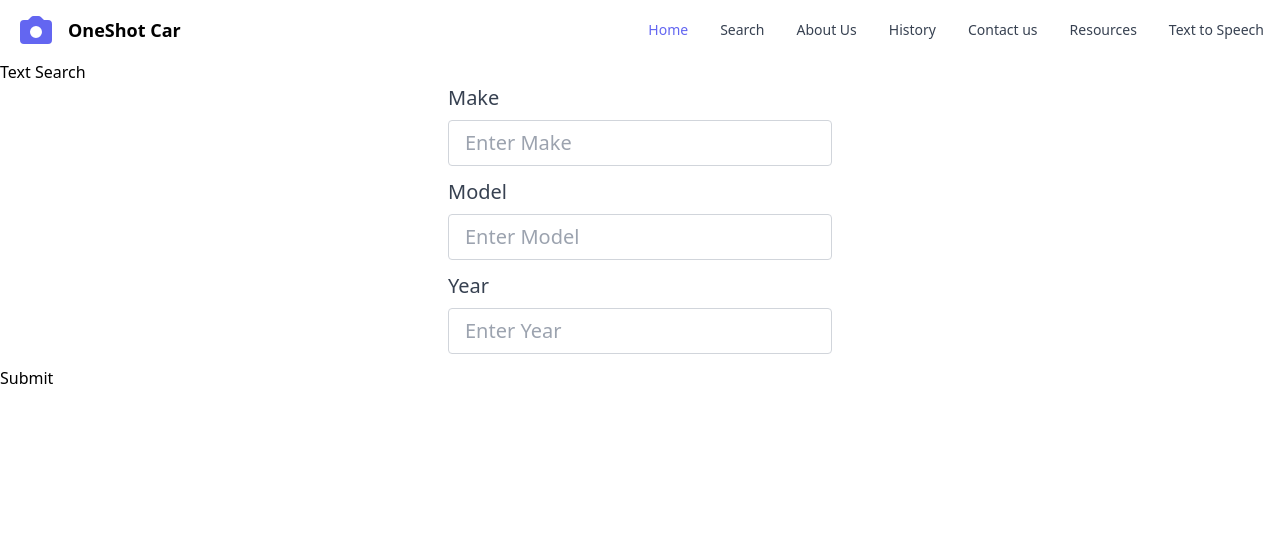
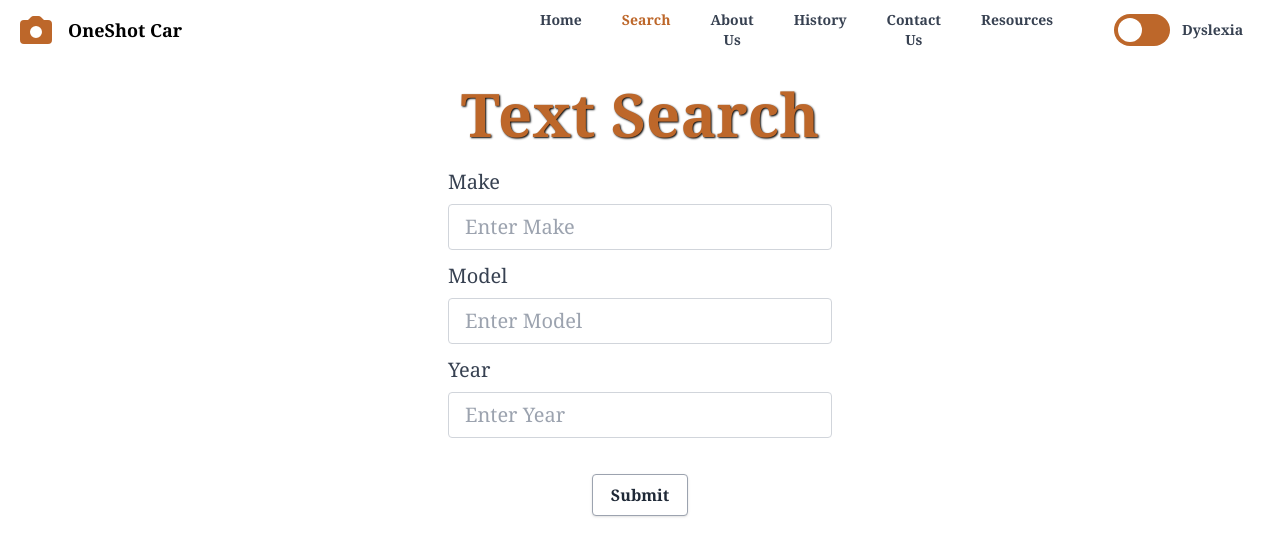
Before and after one commit to BWSullivan/OneShotCar, a Flask app: page /search in a window 1280 px wide. Shown: the top 556 px of the page. Run offline with Flask 2, Linux system fonts and the light colour scheme; style sheets or scripts are compiled from the project's sources; parts of the project's set-up code (start-up, migrations or seed data) failed here and were passed over.

Commit message:
formatted text search page

```diff
--- a/static/dist/output.css
+++ b/static/dist/output.css
@@ -754,6 +769,10 @@ Ensure the default browser behavior of the `hidden` attribute.
 
 .w-6\/12 {
   width: 50%;
+}
+
+.w-24 {
+  width: 6rem;
 }
 
 .max-w-lg {
@@ -945,11 +969,34 @@ Ensure the default browser behavior of the `hidden` attribute.
   background-color: rgb(226 232 240 / var(--tw-bg-opacity));
 }
 
+.bg-black {
+  --tw-bg-opacity: 1;
+  background-color: rgb(0 0 0 / var(--tw-bg-opacity));
+}
+
+.bg-red-500 {
+  --tw-bg-opacity: 1;
+  background-color: rgb(239 68 68 / var(--tw-bg-opacity));
+}
+
 .bg-gray-700 {
   --tw-bg-opacity: 1;
   background-color: rgb(55 65 81 / var(--tw-bg-opacity));
 }
 
+.bg-indigo-500 {
+  --tw-bg-opacity: 1;
+  background-color: rgb(99 102 241 / var(--tw-bg-opacity));
+}
+
+.bg-opacity-50 {
+  --tw-bg-opacity: 0.5;
+}
+
+.bg-clip-padding {
+  background-clip: padding-box;
+}
+
 .object-cover {
   -o-object-fit: cover;
      object-fit: cover;
@@ -1410,6 +1485,12 @@ input:checked ~ .dot {
     margin-left: calc(2.5rem * calc(1 - var(--tw-space-x-reverse)));
   }
 
+  .md\:space-x-8 > :not([hidden]) ~ :not([hidden]) {
+    --tw-space-x-reverse: 0;
+    margin-right: calc(2rem * var(--tw-space-x-reverse));
+    margin-left: calc(2rem * calc(1 - var(--tw-space-x-reverse)));
+  }
+
   .md\:border-0 {
     border-width: 0px;
   }
@@ -1446,6 +1527,11 @@ input:checked ~ .dot {
     color: rgb(189 103 42 / var(--tw-text-opacity));
   }
 
+  .md\:text-indigo-500 {
+    --tw-text-opacity: 1;
+    color: rgb(99 102 241 / var(--tw-text-opacity));
+  }
+
   .md\:hover\:bg-transparent:hover {
     background-color: transparent;
   }
--- a/templates/index.html
+++ b/templates/index.html
@@ -82,13 +82,11 @@
                             </div>
                         </div>
                         <!-- submission -->
-                        <div class="my-6 bg-white hover:bg-gray-100 text-gray-800 font-semibold py-2 px-4 border border-gray-400 rounded shadow w-36">
-                            <button type="button" onclick="window.location.href='{{url_for('results') }}';">
+                        <div class="my-6 content-center bg-white hover:bg-gray-100 text-gray-800 font-semibold py-2 px-5 border border-gray-400 rounded shadow w-36">
+                            <button type="button" onclick="window.location.href='{{url_for('results')}}';">
                                 Upload Image
                             </button>
                         </div>
-
-<!--                         <a href="results">To Results</a> -->
                     </div>
                 </div>
             </form>
--- a/templates/search.html
+++ b/templates/search.html
@@ -7,15 +7,15 @@
   <link href="/static/dist/dyslexic_font.css" rel="stylesheet"/>
 
 </head>
-<body>
+<body class="font-serif">
     <!-- navigation bar -->
     <nav class="bg-white border-gray-200 px-2 sm:px-4 py-2.5 rounded dark:bg-gray-800 h-50">
       <div class="container flex flex-wrap justify-between items-center mx-auto h-full">
         <a href="front_page" class="flex">
           <svg xmlns="http://www.w3.org/2000/svg" class="mr-3 h-10" viewBox="0 0 20 20" fill="none">
-              <path fill-rule="evenodd" d="M4 5a2 2 0 00-2 2v8a2 2 0 002 2h12a2 2 0 002-2V7a2 2 0 00-2-2h-1.586a1 1 0 01-.707-.293l-1.121-1.121A2 2 0 0011.172 3H8.828a2 2 0 00-1.414.586L6.293 4.707A1 1 0 015.586 5H4zm6 9a3 3 0 100-6 3 3 0 000 6z" clip-rule="evenodd" fill="#6366f1"/>
+              <path fill-rule="evenodd" d="M4 5a2 2 0 00-2 2v8a2 2 0 002 2h12a2 2 0 002-2V7a2 2 0 00-2-2h-1.586a1 1 0 01-.707-.293l-1.121-1.121A2 2 0 0011.172 3H8.828a2 2 0 00-1.414.586L6.293 4.707A1 1 0 015.586 5H4zm6 9a3 3 0 100-6 3 3 0 000 6z" clip-rule="evenodd" fill="#bd672a"/>
           </svg>
-            <span class="self-center text-lg font-semibold whitespace-nowrap dark:text-white">OneShot Car</span>
+            <span class="self-center text-lg font-bold whitespace-nowrap dark:text-white">OneShot Car</span>
         </a>
         <button data-collapse-toggle="mobile-menu" type="button" class="inline-flex items-center p-2 ml-3 text-sm text-gray-500 rounded-lg md:hidden hover:bg-gray-100 focus:outline-none focus:ring-2 focus:ring-gray-200 dark:text-gray-400 dark:hover:bg-gray-700 dark:focus:ring-gray-600" aria-controls="mobile-menu-2" aria-expanded="false">
           <span class="sr-only">Open main menu</span>
@@ -23,41 +23,55 @@
           <svg class="hidden w-6 h-6" fill="currentColor" viewBox="0 0 20 20" xmlns="http://www.w3.org/2000/svg"><path fill-rule="evenodd" d="M4.293 4.293a1 1 0 011.414 0L10 8.586l4.293-4.293a1 1 0 111.414 1.414L11.414 10l4.293 4.293a1 1 0 01-1.414 1.414L10 11.414l-4.293 4.293a1 1 0 01-1.414-1.414L8.586 10 4.293 5.707a1 1 0 010-1.414z" clip-rule="evenodd"></path></svg>
         </button>
         <div class="hidden w-full md:block md:w-auto h-50" id="mobile-menu">
-          <ul class="flex flex-col mt-4 md:flex-row md:space-x-8 md:mt-0 md:text-sm md:font-medium">
+          <ul class="flex flex-col mt-4 md:flex-row md:space-x-10 md:mt-0 md:text-sm md:font-medium h-10">
             <li>
-              <a href="front_page" class="block py-2 pr-4 pl-3 text-white bg-indigo-500 rounded md:bg-transparent md:text-indigo-500 md:p-0 dark:text-white" aria-current="page">Home</a>
+              <a href="front_page" class="block py-2 pr-4 pl-3 text-white bg-[#bd672a] rounded md:bg-transparent md:text-gray-700 md:p-0 dark:text-white font-bold" aria-current="page">Home</a>
             </li>
             <li>
-              <a href="search" class="block py-2 pr-4 pl-3 text-gray-700 border-b border-gray-100 hover:bg-gray-50 md:hover:bg-transparent md:border-0 md:hover:text-indigo-500 md:p-0 dark:text-gray-400 md:dark:hover:text-white dark:hover:bg-gray-700 dark:hover:text-white md:dark:hover:bg-transparent dark:border-gray-700">Search</a>
+              <a href="search" class="block py-2 pr-4 pl-3 text-[#bd672a] border-b border-gray-100 hover:bg-gray-50 md:hover:bg-transparent md:border-0 md:hover:text-[#bd672a] md:p-0 dark:text-gray-400 md:dark:hover:text-white dark:hover:bg-gray-700 dark:hover:text-white md:dark:hover:bg-transparent dark:border-gray-700 font-bold">Search</a>
             </li>
             <li>
-              <a href="about" class="block py-2 pr-4 pl-3 text-gray-700 border-b border-gray-100 hover:bg-gray-50 md:hover:bg-transparent md:border-0 md:hover:text-indigo-500 md:p-0 dark:text-gray-400 md:dark:hover:text-white dark:hover:bg-gray-700 dark:hover:text-white md:dark:hover:bg-transparent dark:border-gray-700">About Us</a>
+              <a href="about" class="text-center block py-2 pr-4 pl-3 text-gray-700 border-b border-gray-100 hover:bg-gray-50 md:hover:bg-transparent md:border-0 md:hover:text-[#bd672a] md:p-0 dark:text-gray-400 md:dark:hover:text-white dark:hover:bg-gray-700 dark:hover:text-white md:dark:hover:bg-transparent dark:border-gray-700 font-bold">About Us</a>
             </li>
             <li>
-              <a href="history" class="block py-2 pr-4 pl-3 text-gray-700 border-b border-gray-100 hover:bg-gray-50 md:hover:bg-transparent md:border-0 md:hover:text-indigo-500 md:p-0 dark:text-gray-400 md:dark:hover:text-white dark:hover:bg-gray-700 dark:hover:text-white md:dark:hover:bg-transparent dark:border-gray-700">History</a>
+              <a href="history" class="block py-2 pr-4 pl-3 text-gray-700 border-b border-gray-100 hover:bg-gray-50 md:hover:bg-transparent md:border-0 md:hover:text-[#bd672a] md:p-0 dark:text-gray-400 md:dark:hover:text-white dark:hover:bg-gray-700 dark:hover:text-white md:dark:hover:bg-transparent dark:border-gray-700 font-bold">History</a>
             </li>
             <li>
-              <a href="contact" class="block py-2 pr-4 pl-3 text-gray-700 border-b border-gray-100 hover:bg-gray-50 md:hover:bg-transparent md:border-0 md:hover:text-indigo-500 md:p-0 dark:text-gray-400 md:dark:hover:text-white dark:hover:bg-gray-700 dark:hover:text-white md:dark:hover:bg-transparent dark:border-gray-700">Contact us</a>
+              <a href="contact" class="text-center block py-2 pr-4 pl-3 text-gray-700 border-b border-gray-100 hover:bg-gray-50 md:hover:bg-transparent md:border-0 md:hover:text-[#bd672a] md:p-0 dark:text-gray-400 md:dark:hover:text-white dark:hover:bg-gray-700 dark:hover:text-white md:dark:hover:bg-transparent dark:border-gray-700 font-bold">Contact Us</a>
             </li>
             <li>
-              <a href="resources" class="block py-2 pr-4 pl-3 text-gray-700 hover:bg-gray-50 md:hover:bg-transparent md:border-0 md:hover:text-indigo-500 md:p-0 dark:text-gray-400 md:dark:hover:text-white dark:hover:bg-gray-700 dark:hover:text-white md:dark:hover:bg-transparent">Resources</a>
+              <a href="resources" class="block py-2 pr-4 pl-3 text-gray-700 hover:bg-gray-50 md:hover:bg-transparent md:border-0 md:hover:text-[#bd672a] md:p-0 dark:text-gray-400 md:dark:hover:text-white dark:hover:bg-gray-700 dark:hover:text-white md:dark:hover:bg-transparent font-bold">Resources</a>
             </li>
-            <li>
-              <a href="#" class="block py-2 pr-4 pl-3 text-gray-700 hover:bg-gray-50 md:hover:bg-transparent md:border-0 md:hover:text-indigo-500 md:p-0 dark:text-gray-400 md:dark:hover:text-white dark:hover:bg-gray-700 dark:hover:text-white md:dark:hover:bg-transparent">Text to Speech</a>
-            </li>
+            <!-- Toggle B -->
+            <div class="flex items-center justify-center w-full">
+              <label for="toggleB" class="flex items-center cursor-pointer">
+                <!-- toggle -->
+                <div class="relative">
+                  <!-- input -->
+                  <input type="checkbox" id="toggleB" class="sr-only">
+                  <!-- line -->
+                  <div class="block bg-[#bd672a] w-14 h-8 rounded-full"></div>
+                  <!-- dot -->
+                  <div class="dot absolute left-1 top-1 bg-white w-6 h-6 rounded-full transition"></div>
+                </div>
+                <!-- label -->
+                <div class="ml-3 text-gray-700 font-bold text-sm">
+                  Dyslexia
+                </div>
+              </label>
+            </div>
           </ul>
         </div>
       </div>
     </nav>
 
-    <h1>Text Search</h1>
+    <!-- header -->
+    <header class="text-[#bd672a] text-6xl text-center my-6 font-extrabold" style="text-shadow: 1px 1px 2px black">Text Search</header>
 
     <!--Taking in inputs from user-->
     <form method="POST">
-
       <div class="flex justify-center">
         <div>
-
           <div class="mb-3 xl:w-96">
             <label
               for="makeInput"
@@ -99,18 +113,19 @@
               id="yearInput"
               placeholder="Enter Year"
               name="yearInput"
-        value="{{request.form['yearInput']}}"> </input>
-
+              value="{{request.form['yearInput']}}">
+            </input>
           </div>
         </div>
       </div>
+
+      <!-- submit button -->
+      <div class="flex justify-center">
+        <div class="flex justify-center my-6 content-center bg-white hover:bg-gray-100 text-gray-800 font-semibold py-2 border border-gray-400 rounded shadow w-24">
           <button type="submit">Submit</button>
+        </div>
+      </div>
     </form>
-
-
 <!--    <a href="results">Click Here For Results!</a>-->
-
-
-
 </body>
 </html>
```
Also changed, not shown: other parts of static/dist/output.css (+63 -4 lines). Lines whose indentation alone changed are shown as unchanged.
